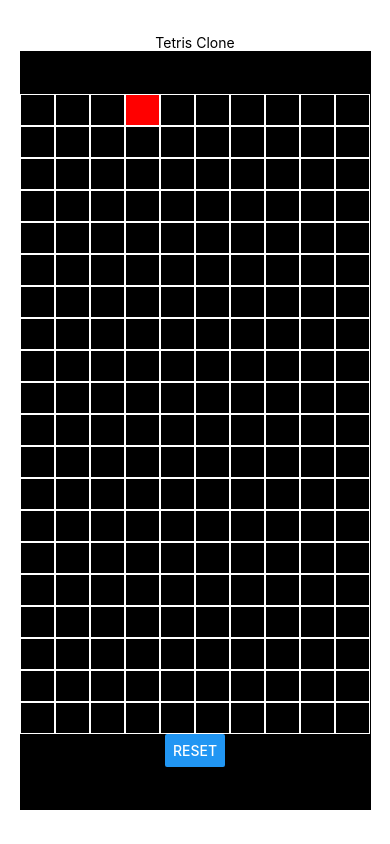
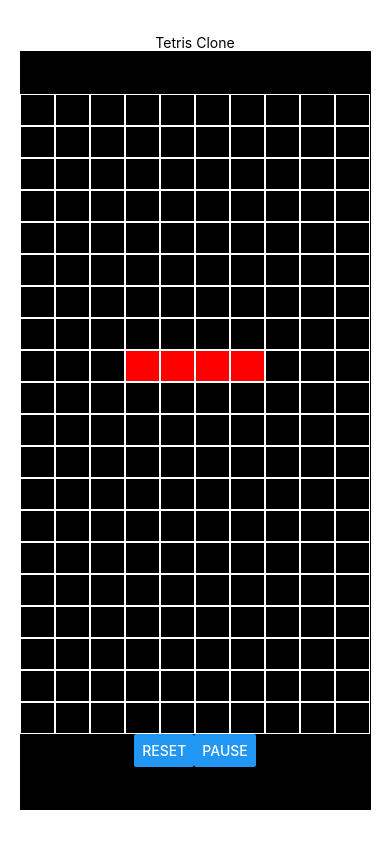
Before and after one commit to richhouse83/tetris-clone, a React Native app: screen / in a window 390 px wide. Built offline with nearby package versions, Linux system fonts and the light colour scheme.

Commit message:
adding movement and line tetromino

```diff
--- a/components/Scene.jsx
+++ b/components/Scene.jsx
@@ -13,7 +13,15 @@ for (let i = 0; i < 20; i++) {
 export default function scene() {
   const [board, setBoard] = useState(gameBoard);
   const [press, setPress] = useState(null);
-  const [tetromino, setTetromino] = useState({ x: 0, y: 3 });
+  const [move, setMove] = useState(0);
+  const [paused, setPaused] = useState(false);
+  const [speed, setSpeed] = useState(1000);
+  const [tetromino, setTetromino] = useState([
+    { x: 0, y: 3 },
+    { x: 0, y: 4 },
+    { x: 0, y: 5 },
+    { x: 0, y: 6 },
+  ]);
 
   const setFilled = (x, y) => {
     setBoard((prevBoard) => {
@@ -25,31 +33,52 @@ export default function scene() {
 
   const reset = () => {
     setBoard(gameBoard);
-    setTetromino({ x: 0, y: 3 });
-    setFilled(0, 3);
+    setTetromino([
+      { x: 0, y: 3 },
+      { x: 0, y: 4 },
+      { x: 0, y: 5 },
+      { x: 0, y: 6 },
+    ]);
+    tetromino.forEach(({ x, y }) => setFilled(x, y));
   };
 
   const advance = () => {
-    setTetromino(({ x, y }) => {
-      if (x + 1 < 20 && !board[x + 1][y].filled) {
+    setTetromino((prev) => {
+      let canMove = true;
+      prev.forEach(({ x, y }) => {
+        if (x + 1 >= 20) canMove = false;
+        else if (board[x + 1][y].filled) canMove = false;
+      });
+      if (canMove) {
+        return prev.map(({ x, y }) => {
           setFilled(x, y);
           setFilled(x + 1, y);
           return { x: x + 1, y };
+        });
       } else {
-        setFilled(0, 3);
-        return { x: 0, y: 3 };
+        return prev.map((square, index) => {
+          setFilled(0, 3 + index);
+          return { x: 0, y: 3 + index };
+        });
       }
     });
   };
 
   const lateral = (value) => {
-    setTetromino(({ x, y }) => {
-      if (y + value >= 0 && y + value < 10 && !board[x][y + value].filled) {
+    setTetromino((prev) => {
+      if (prev[0].y + value >= 0 && prev[3].y + value < 10) {
+        return prev.map(({ x, y }) => {
           setFilled(x, y);
           setFilled(x, y + value);
           return { x, y: y + value };
-      } else return { x, y };
         });
+      }
+      return prev;
+    });
+  };
+
+  const pause = () => {
+    setPaused((prev) => !prev);
   };
 
   const gestureStart = ({ nativeEvent: { locationX, locationY } }) => {
@@ -61,12 +90,23 @@ export default function scene() {
       lateral(-1);
     } else if (locationX > press.locationX) {
       lateral(1);
-    } else advance();
+    }
   };
 
   useEffect(() => {
-    setFilled(tetromino.x, tetromino.y);
+    tetromino.forEach((square) => {
+      setFilled(square.x, square.y);
+    });
   }, []);
+
+  useEffect(() => {
+    if (!paused) {
+      advance();
+      setTimeout(() => {
+        setMove((prev) => prev + 1);
+      }, speed);
+    }
+  }, [move, paused]);
 
   return (
     <View
@@ -83,12 +123,12 @@ export default function scene() {
               x={col.x}
               y={col.y}
               filled={col.filled}
-              setFilled={setFilled}
             />
           );
         });
       })}
       <Button onPress={reset} title="reset" />
+      <Button onPress={pause} title={paused ? "play" : "pause"} />
     </View>
   );
 }
--- a/components/Square.jsx
+++ b/components/Square.jsx
@@ -1,7 +1,7 @@
 import React, { useState, useEffect } from "react";
 import { StyleSheet, View } from "react-native";
 
-export default function Square({ x, y, filled, setFilled }) {
+export default function Square({ x, y, filled }) {
   const [squareStyle, setSquareStyle] = useState([styles.square]);
 
   useEffect(() => {
```
Lines whose indentation alone changed are shown as unchanged.
